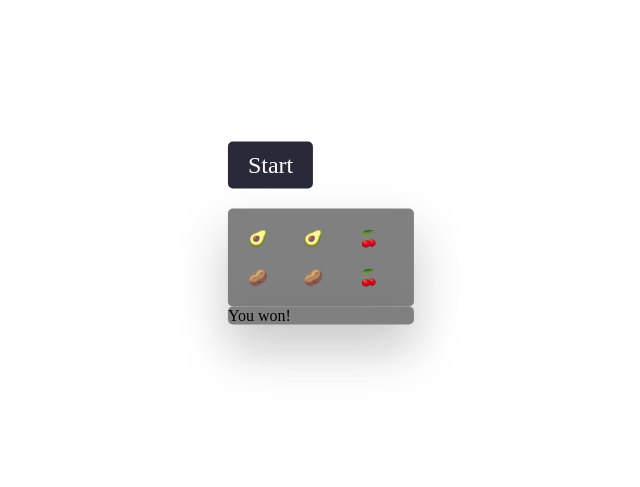
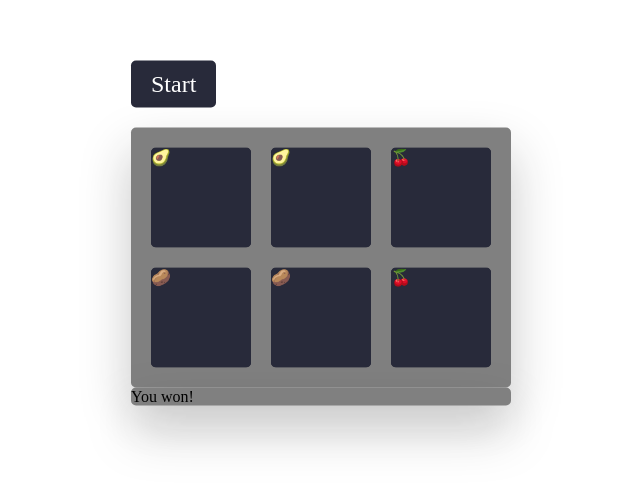
Before and after one commit to bakerkhoder/memory-game, a plain HTML site: page index.html in a window 1280 px wide. Shown: the part 167-654 px from the top of the page, without its empty margins (319-959 px from the left). Drawn offline with Linux system fonts and the light colour scheme.

Commit message:
adding style for front and the back of the card

```diff
--- a/assets/styles.css
+++ b/assets/styles.css
@@ -66,3 +66,21 @@ button {
 .board-container.flipped .win {
     transform: rotateY(0) rotateZ(0);
 }
+
+.card {
+    position: relative;
+    width: 100px;
+    height: 100px;
+    cursor: pointer;
+}
+
+.card-front,
+.card-back {
+    position: absolute;
+    border-radius: 5px;
+    width: 100%;
+    height: 100%;
+    background: #282A3A;
+    transition: transform .6s cubic-bezier(0.4, 0.0, 0.2, 1);
+    backface-visibility: hidden;
+}
```
Also changed, not shown: assets/game.js (+4 -4 lines).
